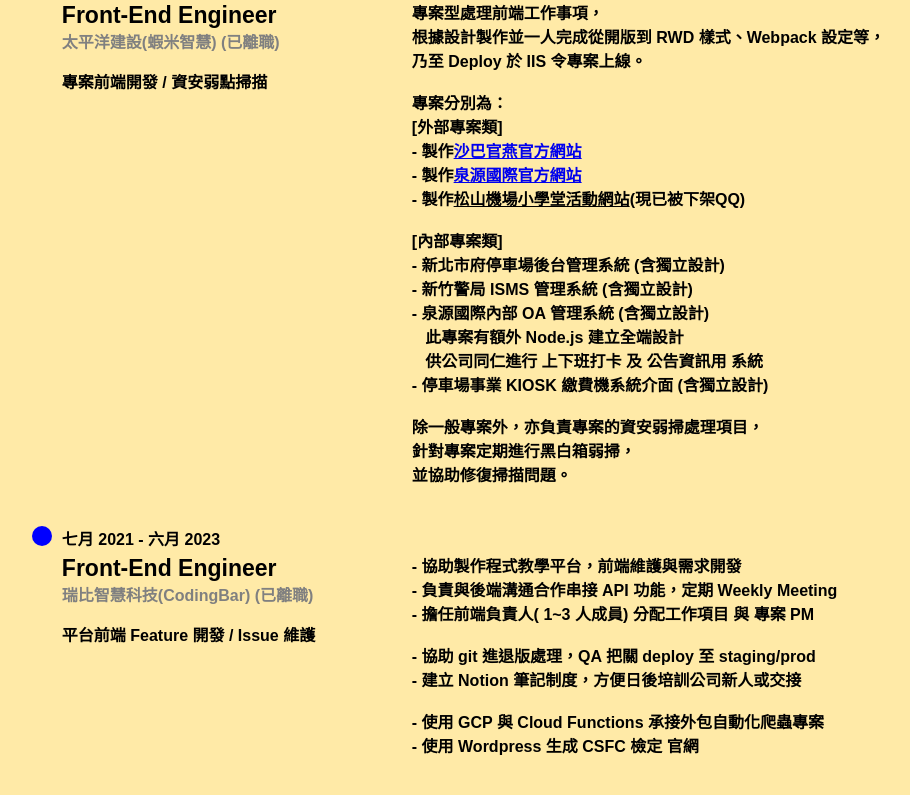
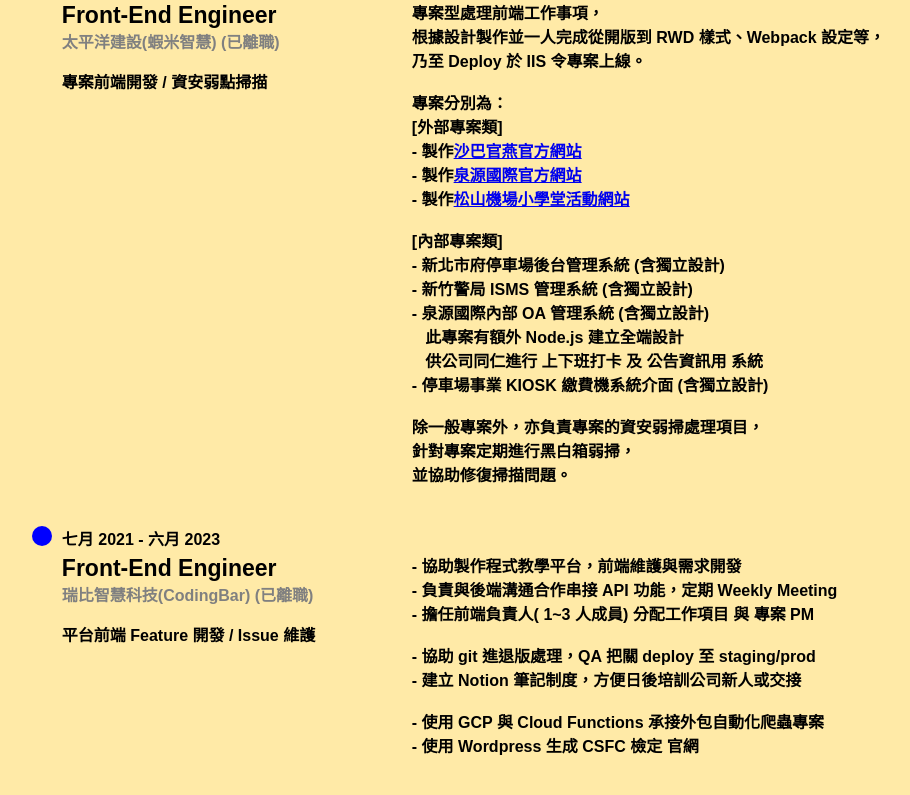
Before and after one commit to nagisalin/Resume, a React (Create React App) app: page / in a window 1280 px wide. Shown: the part 1319-2114 px from the top of the page, without its empty margins (130-1040 px from the left). Built offline with nearby package versions, Linux system fonts and the light colour scheme.

Commit message:
[fix] tsAirport back!

```diff
--- a/src/containers/Resume/Experience/Experience.js
+++ b/src/containers/Resume/Experience/Experience.js
@@ -16,7 +16,7 @@ const Experience = () => {
 [外部專案類]
 - 製作<a href="https://www.sabahyan.com/" target="_blank" rel="noreferrer noopener">沙巴官燕官方網站</a>
 - 製作<a href="http://www.pacific-aiot.com.tw/" target="_blank" rel="noreferrer noopener">泉源國際官方網站</a>
-- 製作<span style="text-decoration: underline;">松山機場小學堂活動網站</span>(現已被下架QQ)
+- 製作<a href="https://transport-curation.nat.gov.tw/museum/index.html" target="_blank" rel="noreferrer noopener">松山機場小學堂活動網站</a>
 
 [內部專案類]
 - 新北市府停車場後台管理系統 (含獨立設計)
```
